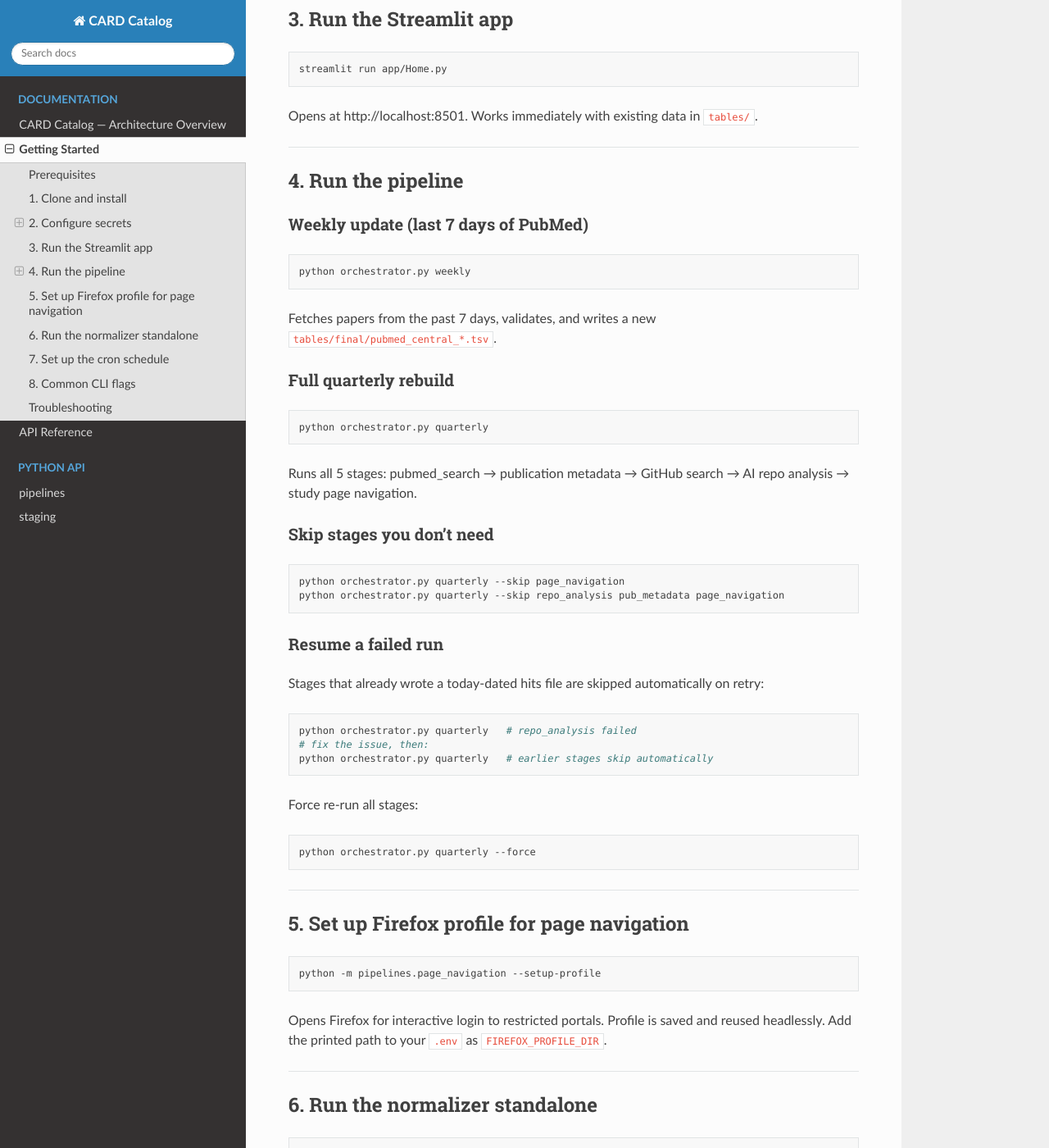
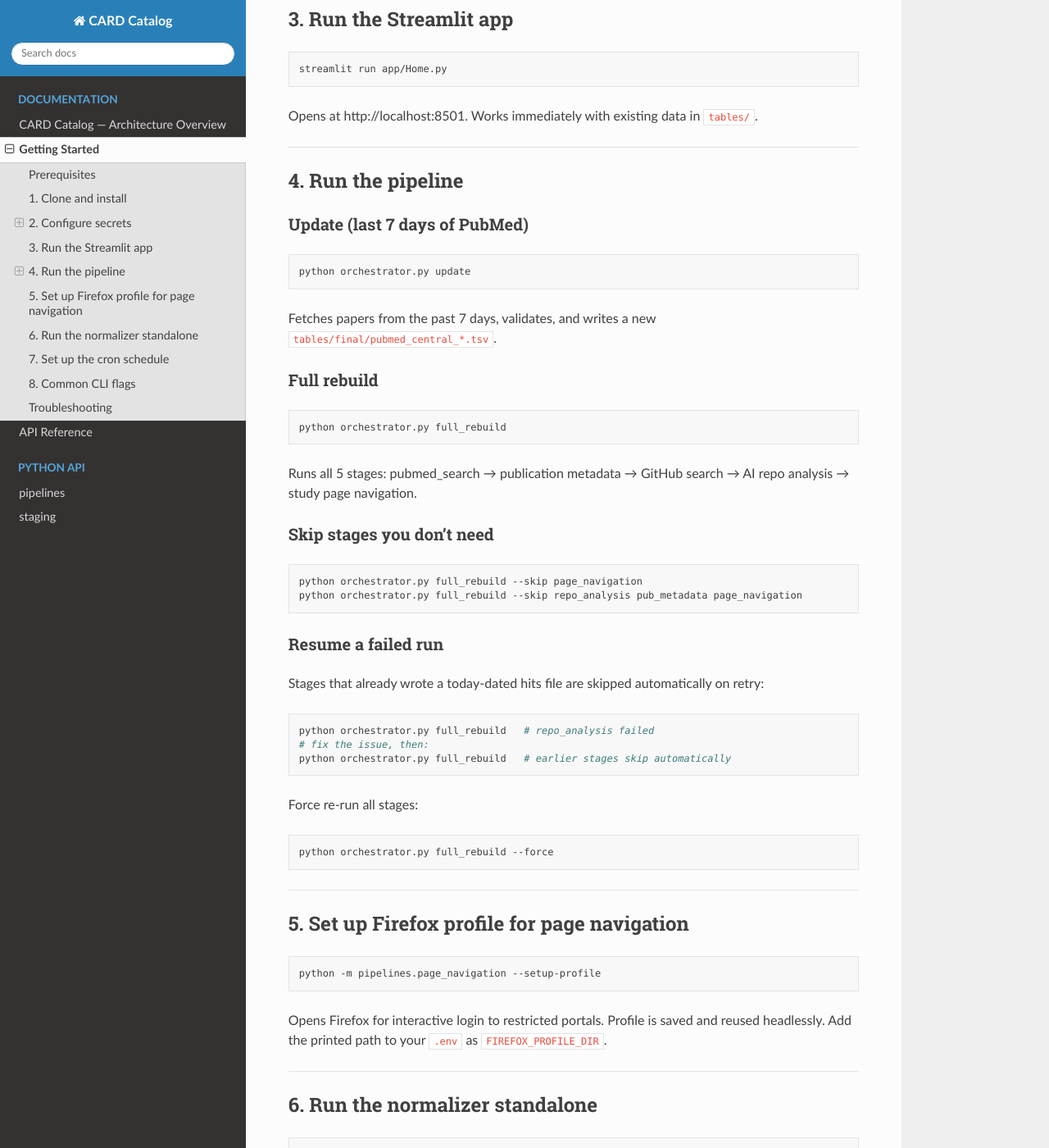
Before and after one commit to NIH-CARD/CARD_catalog_v0, a Sphinx documentation site: the page built from docs/getting_started.md, in a window 1280 px wide and 1400 px high, scrolled down 1298 px. Shown: the whole window at 82% size. Built offline with Sphinx 7.4.7 and the Read the Docs theme 3.1.0, drawn with Linux system fonts in a browser that asks for light colours; some of the changed text lies outside the part shown.

Commit message:
Update: Renamed routines

````diff
--- a/docs/getting_started.md
+++ b/docs/getting_started.md
@@ -71,19 +71,19 @@ Opens at http://localhost:8501. Works immediately with existing data in `tables/
 
 ## 4. Run the pipeline
 
-### Weekly update (last 7 days of PubMed)
+### Update (last 7 days of PubMed)
 
 ```bash
-python orchestrator.py weekly
+python orchestrator.py update
 ```
 
 Fetches papers from the past 7 days, validates, and writes a new
 `tables/final/pubmed_central_*.tsv`.
 
-### Full quarterly rebuild
+### Full rebuild
 
 ```bash
-python orchestrator.py quarterly
+python orchestrator.py full_rebuild
 ```
 
 Runs all 5 stages: pubmed_search → publication metadata → GitHub search → AI repo analysis → study page navigation.
@@ -91,8 +91,8 @@ Runs all 5 stages: pubmed_search → publication metadata → GitHub search →
 ### Skip stages you don't need
 
 ```bash
-python orchestrator.py quarterly --skip page_navigation
-python orchestrator.py quarterly --skip repo_analysis pub_metadata page_navigation
+python orchestrator.py full_rebuild --skip page_navigation
+python orchestrator.py full_rebuild --skip repo_analysis pub_metadata page_navigation
 ```
 
 ### Resume a failed run
@@ -100,15 +100,15 @@ python orchestrator.py quarterly --skip repo_analysis pub_metadata page_navigati
 Stages that already wrote a today-dated hits file are skipped automatically on retry:
 
 ```bash
-python orchestrator.py quarterly   # repo_analysis failed
+python orchestrator.py full_rebuild   # repo_analysis failed
 # fix the issue, then:
-python orchestrator.py quarterly   # earlier stages skip automatically
+python orchestrator.py full_rebuild   # earlier stages skip automatically
 ```
 
 Force re-run all stages:
 
 ```bash
-python orchestrator.py quarterly --force
+python orchestrator.py full_rebuild --force
 ```
 
 ---
@@ -144,11 +144,11 @@ crontab -e
 ```
 
 ```bash
-# Weekly — Monday 8am ET (12pm UTC)
-0 12 * * 1 cd /path/to/CARD_catalog_v0 && set -a && source .env && set +a && venv/bin/python orchestrator.py weekly >> logs/weekly.log 2>&1
+# Update — Monday 8am ET (12pm UTC)
+0 12 * * 1 cd /path/to/CARD_catalog_v0 && set -a && source .env && set +a && venv/bin/python orchestrator.py update >> logs/update.log 2>&1
 
-# Quarterly — first Monday of Jan, Apr, Jul, Oct
-0 12 1-7 1,4,7,10 * [ "$(date +\%u)" = "1" ] && cd /path/to/CARD_catalog_v0 && set -a && source .env && set +a && venv/bin/python orchestrator.py quarterly >> logs/quarterly.log 2>&1
+# Full rebuild — first Monday of Jan, Apr, Jul, Oct
+0 12 1-7 1,4,7,10 * [ "$(date +\%u)" = "1" ] && cd /path/to/CARD_catalog_v0 && set -a && source .env && set +a && venv/bin/python orchestrator.py full_rebuild >> logs/full_rebuild.log 2>&1
 ```
 
 ---
````
Also changed, not shown: docs/api_reference.md (+3 -5 lines), docs/overview.md (+7 -7 lines), orchestrator.py (+22 -23 lines).
